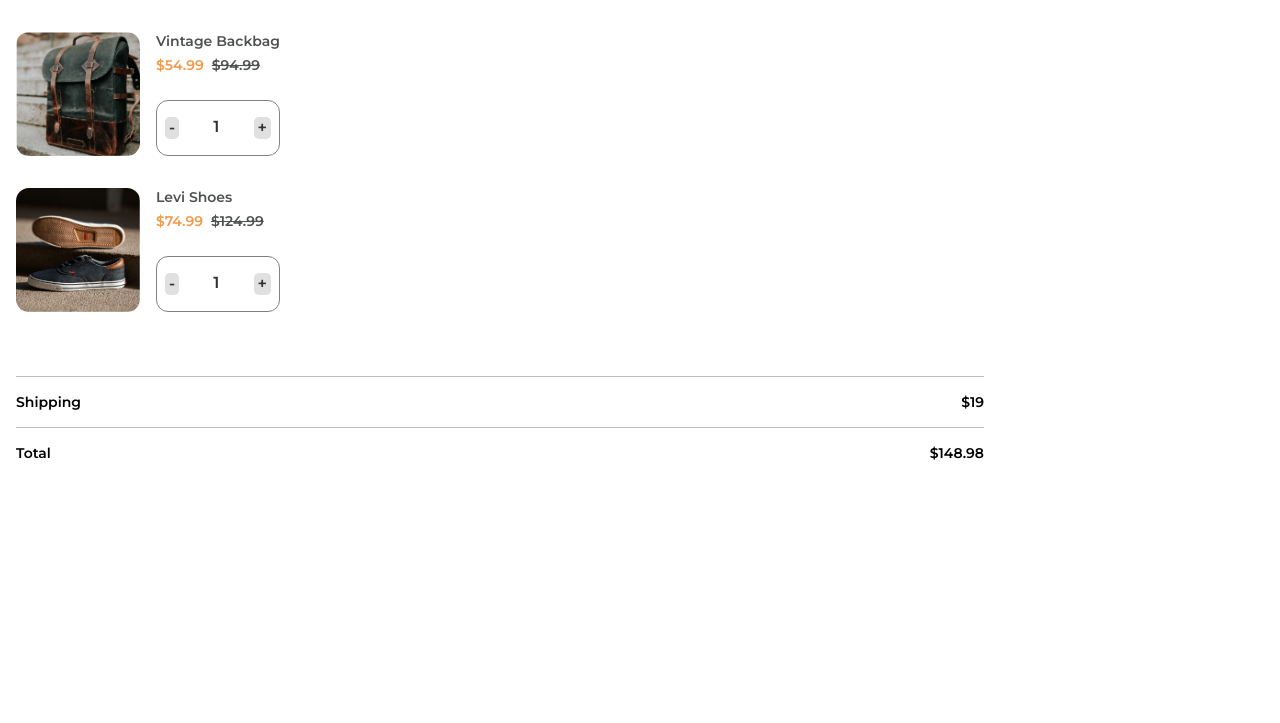
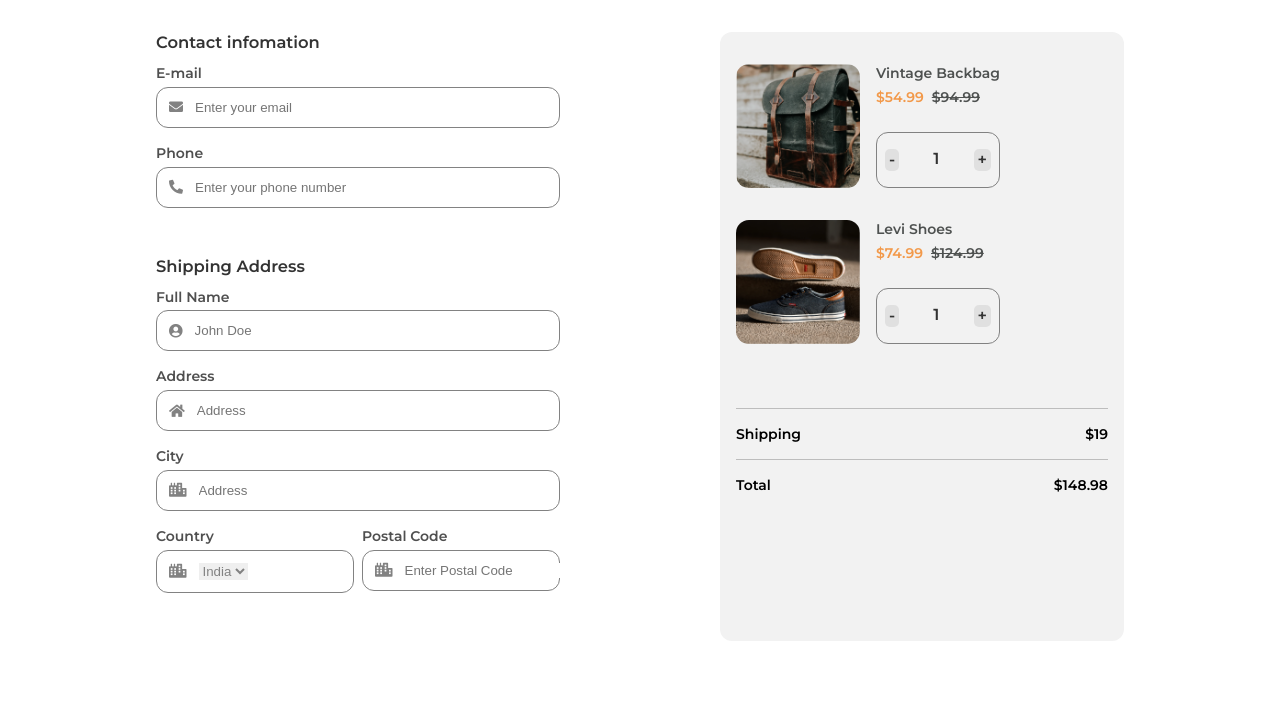
Before and after one commit to JaspalSingh1998/checkout, a plain HTML site: page index.html in a window 1280 px wide. Shown: the part 77-800 px from the top of the page. Drawn offline with Linux system fonts and the light colour scheme.

Commit message:
Completed forms

```diff
--- a/index.html
+++ b/index.html
@@ -26,7 +26,77 @@
     <div class="container">
       <h2 class="section-heading">Checkout</h2>
       <div class="inner-wrapper">
-        <div class="form-wrapper"></div>
+        <div class="form-wrapper">
+          <h3 class="form-heading">Contact infomation</h3>
+          <div class="personal-details">
+            <div class="form-group">
+              <label for="email">E-mail</label>
+              <div class="form-group--inner">
+                <i class="fas fa-envelope"></i>
+                <input type="email" placeholder="Enter your email" id="email" />
+              </div>
+            </div>
+            <div class="form-group">
+              <label for="phone">Phone</label>
+              <div class="form-group--inner">
+                <i class="fas fa-phone-alt"></i>
+                <input
+                  type="text"
+                  placeholder="Enter your phone number"
+                  id="phone"
+                />
+              </div>
+            </div>
+          </div>
+          <h3 class="form-heading">Shipping Address</h3>
+          <div class="personal-details">
+            <div class="form-group">
+              <label for="name">Full Name</label>
+              <div class="form-group--inner">
+                <i class="fas fa-user-circle"></i>
+                <input type="text" placeholder="John Doe" id="fullname" />
+              </div>
+            </div>
+            <div class="form-group">
+              <label for="address">Address</label>
+              <div class="form-group--inner">
+                <i class="fas fa-home"></i>
+                <input type="text" placeholder="Address" id="address" />
+              </div>
+            </div>
+            <div class="form-group">
+              <label for="city">City</label>
+              <div class="form-group--inner">
+                <i class="fas fa-city"></i>
+                <input type="text" placeholder="Address" id="address" />
+              </div>
+            </div>
+            <div class="double">
+              <div class="group">
+                <label for="country">Country</label>
+                <div class="form-group--inner">
+                  <i class="fas fa-city"></i>
+                  <select name="" id="">
+                    <option value="india">India</option>
+                    <option value="uk">UK</option>
+                    <option value="usa">USA</option>
+                  </select>
+                </div>
+              </div>
+              <div class="group">
+                <label for="postal">Postal Code</label>
+                <div class="form-group--inner">
+                  <i class="fas fa-city"></i>
+                  <input
+                    type="text"
+                    placeholder="Enter Postal Code"
+                    id="postal"
+                  />
+                </div>
+              </div>
+            </div>
+          </div>
+        </div>
         <div class="checkout-wrapper">
           <div class="checkout-items">
             <div class="checkout-item">
--- a/style.css
+++ b/style.css
@@ -35,6 +35,16 @@ img {
   height: 124px;
   border-radius: 13px;
 }
+.inner-wrapper {
+  display: grid;
+  gap: 2.5rem;
+}
+.checkout-wrapper {
+  order: -1;
+  background-color: #f2f2f2;
+  padding: 2rem 1rem;
+  border-radius: 12px;
+}
 .checkout-items {
   display: grid;
   gap: 2rem;
@@ -66,7 +76,7 @@ img {
   display: flex;
   justify-content: space-between;
   padding: 1rem 0.5rem;
-  border: 1px solid #828282;
+  border: 1px solid var(--light-gray);
   border-radius: 12px;
   color: var(--dark-gary);
   margin-top: auto;
@@ -83,3 +93,58 @@ img {
   display: flex;
   justify-content: space-between;
 }
+form {
+  font-family: inherit;
+  font-weight: 600;
+}
+.form-heading {
+  color: var(--dark-gary);
+  margin-bottom: var(--fs-sm);
+}
+label {
+  display: block;
+  margin-bottom: 0.3rem;
+  color: #4f4f4f;
+}
+.personal-details {
+  margin-bottom: 3rem;
+}
+.form-group {
+  margin-bottom: 1rem;
+}
+.form-group--inner {
+  border: 1px solid var(--light-gray);
+  padding: var(--fs-sm);
+  border-radius: 12px;
+  color: var(--light-gray);
+  display: flex;
+  align-items: center;
+}
+input,
+select {
+  outline: none;
+  border: none;
+  color: var(--light-gray);
+}
+i {
+  margin-right: var(--fs-sm);
+}
+.double {
+  display: grid;
+  grid-template-columns: repeat(2, minmax(120px, 1fr));
+  justify-content: space-between;
+  gap: 0.5rem;
+}
+
+@media screen and (min-width: 768px) {
+  .container {
+    margin: 0 auto;
+  }
+  .inner-wrapper {
+    grid-template-columns: repeat(2, 1fr);
+    gap: 10rem;
+  }
+  .checkout-wrapper {
+    order: 2;
+  }
+}
```
